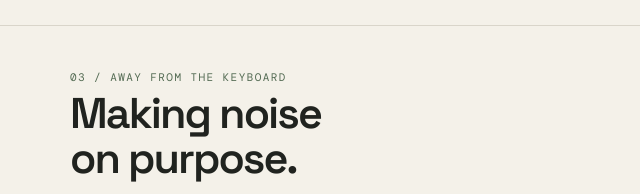
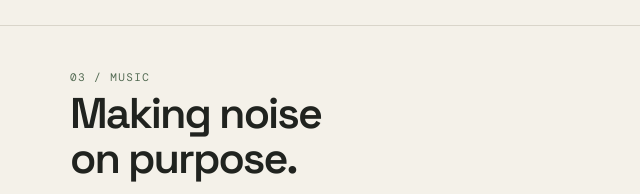
Before and after one commit to swarkentin/swarkentin.github.io, a plain HTML site: page index.html in a window 1280 px wide. Shown: the part 2208-2402 px from the top of the page, 20-660 px from the left. Drawn offline with nearby package versions, Linux system fonts and the light colour scheme.

Commit message:
Rename music section label

```diff
--- a/index.html
+++ b/index.html
@@ -183,7 +183,7 @@
     <section id="music">
       <div class="wrap music-band">
         <div>
-          <div class="section-kicker">03 / Away from the keyboard</div>
+          <div class="section-kicker">03 / Music</div>
           <h2>Making noise<br>on purpose.</h2>
           <p class="music-copy">I make electronic music under the Crocs & Socks / djcrocsnsocks names. Mostly synths, drum machines, and a healthy amount of knob turning. Here are a few places to listen.</p>
         </div>
```
